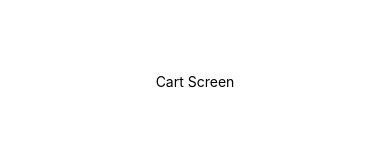
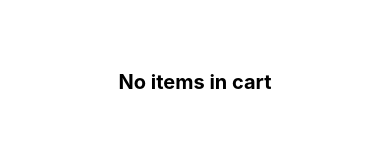
Before and after one commit to dsw-2nd-2023/ecommerceStore, a React Native app: screen /Cart in a window 390 px wide. Shown: the part 348-508 px from the top of the page. Built offline with nearby package versions, Linux system fonts and the light colour scheme.

Commit message:
Complete

```diff
--- a/screens/Cart.jsx
+++ b/screens/Cart.jsx
@@ -1,11 +1,119 @@
+import {
+  Text,
+  View,
+  Image,
+  Button,
+  FlatList,
+  Pressable,
+  Dimensions,
+  StyleSheet,
+} from "react-native";
+
+import { useContext } from "react";
+
+import { CartContext } from "../CartCxt";
+
 import { StatusBar } from "expo-status-bar";
-import { StyleSheet, Text, View } from "react-native";
+import { AntDesign } from "@expo/vector-icons";
 
-const Cart = () => {
+const Cart = ({ navigation }) => {
+
+  const { total, cart, clearCart } = useContext(CartContext);
+
   return (
     <View style={styles.container}>
-          <Text>Cart Screen</Text>
       <StatusBar style="auto" />
+      <View>
+        <FlatList
+          data={cart}
+          renderItem={({ item }) => (
+            <View style={styles.product.component}>
+              <Pressable
+                onPress={() => {
+                  navigation.navigate("ProductDetails", {
+                    product: item,
+                    from: "Cart",
+                  });
+                }}
+              >
+                <Image
+                  source={{ uri: item.image }}
+                  style={styles.product.image}
+                />
+              </Pressable>
+              <View>
+                <Text style={styles.product.name}>{item.name}</Text>
+                <Text style={styles.product.price}>{item.price}</Text>
+              </View>
+              <View>
+                <Text style={{ textAlign: "center" }}>Quantity:</Text>
+                <View style={styles.flex}>
+                  <AntDesign name="minus" size={24} color="black" />
+                  <Text style={styles.product.quantity}>{item.quantity}</Text>
+                  <AntDesign name="plus" size={24} color="black" />
+                </View>
+              </View>
+            </View>
+          )}
+          keyExtractor={(item) => item.id}
+          showsVerticalScrollIndicator={false}
+          ListEmptyComponent={
+            <View
+              style={{
+                flex: 1,
+                alignItems: "center",
+                justifyContent: "center",
+              }}
+            >
+              <Text
+                style={{
+                  fontSize: 20,
+                  fontWeight: "bold",
+                }}
+              >
+                No items in cart
+              </Text>
+            </View>
+          }
+          ListHeaderComponent={() => {
+            return (
+              <>
+                {total ? (
+                  <View
+                    style={{
+                      flex: 1,
+                      alignItems: "center",
+                      justifyContent: "flex-end",
+                    }}
+                  >
+                    <Text
+                      style={{
+                        fontSize: 20,
+                        fontWeight: "bold",
+                      }}
+                    >
+                      Total: {total}
+                    </Text>
+                  </View>
+                ) : null}
+              </>
+            );
+          }}
+          ListFooterComponent={() => (
+            <>
+              {total ? (
+                <Button
+                  title="Clear Cart"
+                  color="red"
+                  onPress={() => {
+                    clearCart();
+                  }}
+                />
+              ) : null}
+            </>
+          )}
+        />
+      </View>
     </View>
   );
 };
@@ -17,6 +125,39 @@ const Cart = () => {
     alignItems: "center",
     justifyContent: "center",
   },
+  product: {
+    component: {
+      flexDirection: "row",
+      justifyContent: "space-between",
+      alignItems: "center",
+      padding: 10,
+      borderBottomWidth: 1,
+      borderBottomColor: "lightgrey",
+      width: Dimensions.get("window").width,
+    },
+    name: {
+      fontSize: 20,
+      fontWeight: "bold",
+    },
+    price: {
+      fontSize: 20,
+      fontWeight: "bold",
+    },
+    image: {
+      width: 100,
+      height: 100,
+      resizeMode: "contain",
+    },
+    quantity: {
+      fontSize: 20,
+      fontWeight: "bold",
+      padding: 10,
+    },
+  },
+  flex: {
+    flexDirection: "row",
+    alignItems: "center",
+  },
 });
 
 export default Cart;
```
Lines whose indentation alone changed are shown as unchanged.
